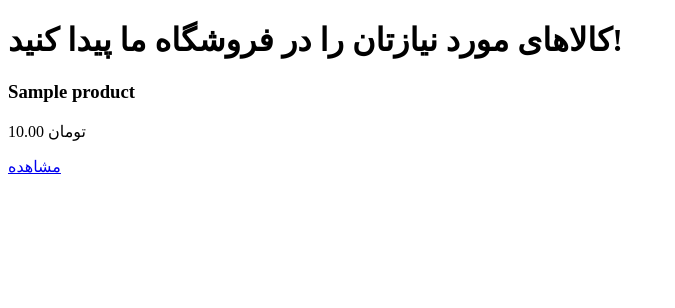
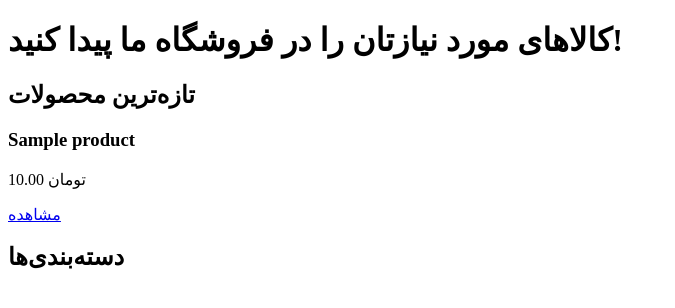
Before and after one commit to kiarash-golshahi/my-first, a Django app: page / in a window 1280 px wide. Shown: the part 62-370 px from the top of the page, without its empty margins (0-675 px from the left). Run offline with Django 5.2, Linux system fonts and the light colour scheme; tables that the repository leaves empty hold one stand-in row (values such as "Sample post").

Commit message:
Add categories list to index template

```diff
--- a/project/home/templates/home/index.html
+++ b/project/home/templates/home/index.html
@@ -14,10 +14,14 @@
 
     <!--This place is for search bar.-->
 
+    <h2>تازه‌ترین محصولات</h2>
     {% for product in products %}
         {% include 'store/product-profile.html' %}
     {% endfor %}
-
-    <!--This place is for showing and linking the categories - that is related to 'store' app.-->
-
+    <h2>دسته‌بندی‌ها</h2>
+    <ul>
+        {% for category in categories %}
+            <li><a href="{% url 'store:category' category.id %}">{{ category.title }}</a></li>
+        {% endfor %}
+    </ul>
 {% endblock %}
```
